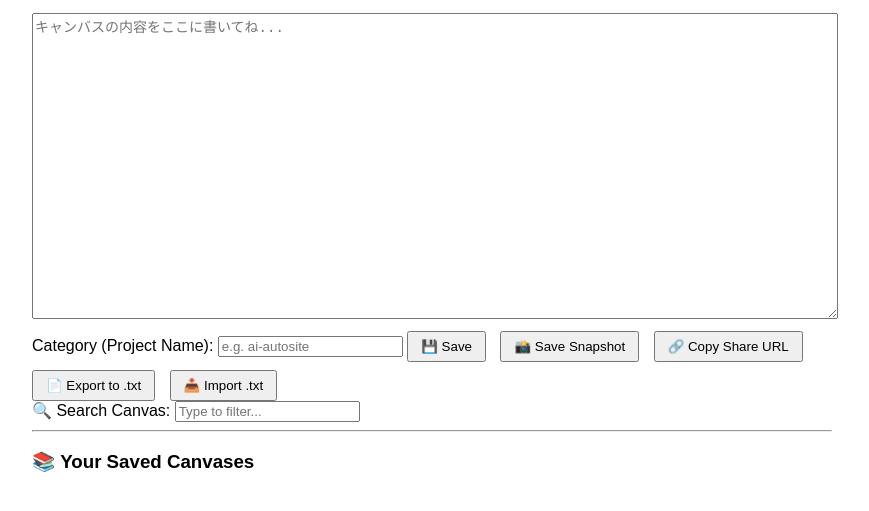
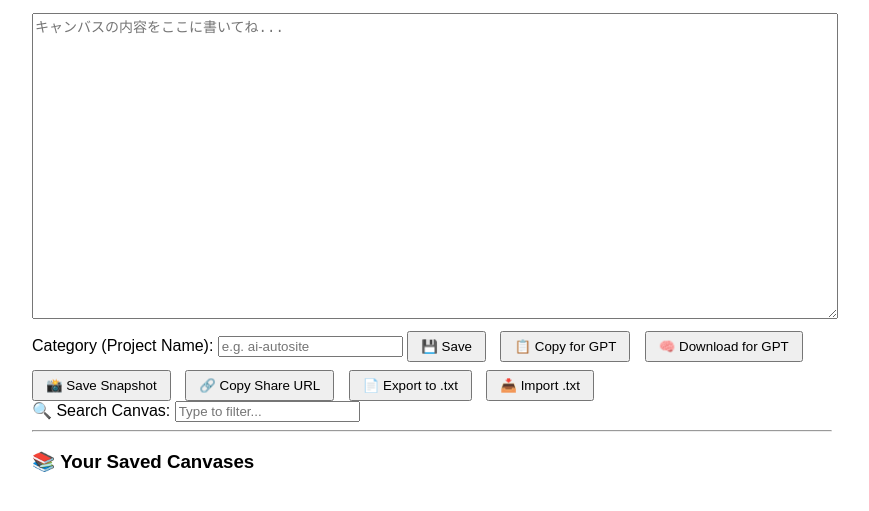
Before and after one commit to poeeeen/my-canvas-app, a plain HTML site: page index.html in a window 1280 px wide. Shown: the part 139-650 px from the top of the page, without its empty margins (208-1077 px from the left). Drawn offline with Linux system fonts and the light colour scheme.

Commit message:
Update index.html

```diff
--- a/index.html
+++ b/index.html
@@ -36,6 +36,9 @@
   <input type="text" id="canvas-category" placeholder="e.g. ai-autosite" />
 </label>
     <button onclick="save()">💾 Save</button>
+    <button onclick="copyForGPT()">📋 Copy for GPT</button>
+<button onclick="exportForGPT()">🧠 Download for GPT</button>
+
     <button onclick="saveSnapshot()">📸 Save Snapshot</button>
     <button onclick="copyURL()">🔗 Copy Share URL</button>
     <button onclick="exportToTxt()">📄 Export to .txt</button>
```
